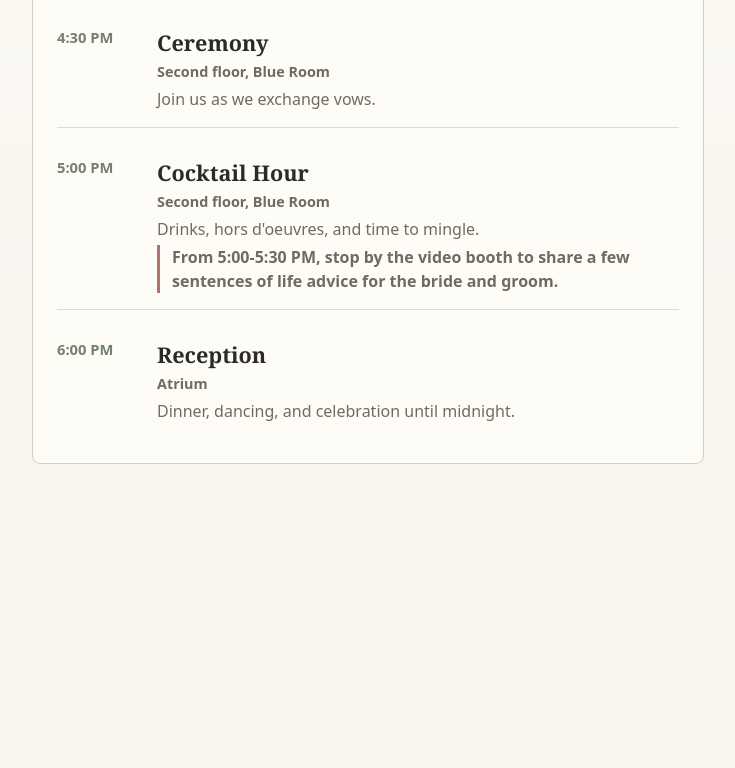
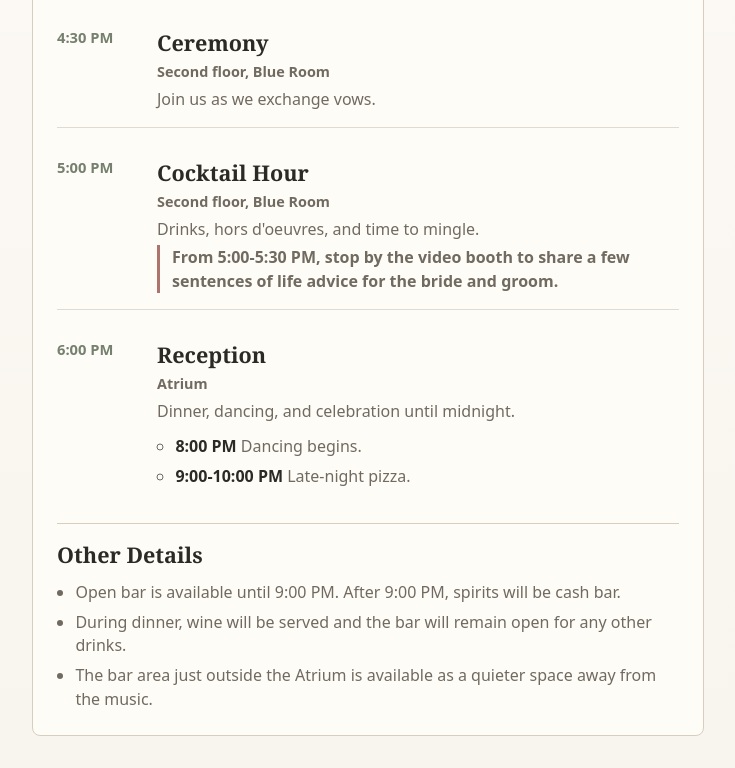
Before and after one commit to jnellis3/wedding_page, a plain HTML site: page index.html in a window 1280 px wide. Shown: the part 593-1361 px from the top of the page, without its empty margins (272-1007 px from the left). Before the commit the page ends 1089 px from the top, so only its background shows below. Drawn offline with Linux system fonts and the light colour scheme.

Commit message:
Add reception and bar details

```diff
--- a/index.html
+++ b/index.html
@@ -52,9 +52,22 @@
               <h3>Reception</h3>
               <p class="timeline-location">Atrium</p>
               <p>Dinner, dancing, and celebration until midnight.</p>
+              <ul class="timeline-details">
+                <li><strong>8:00 PM</strong> Dancing begins.</li>
+                <li><strong>9:00-10:00 PM</strong> Late-night pizza.</li>
+              </ul>
             </div>
           </li>
         </ol>
+
+        <div class="event-details" aria-labelledby="details-title">
+          <h3 id="details-title">Other Details</h3>
+          <ul>
+            <li>Open bar is available until 9:00 PM. After 9:00 PM, spirits will be cash bar.</li>
+            <li>During dinner, wine will be served and the bar will remain open for any other drinks.</li>
+            <li>The bar area just outside the Atrium is available as a quieter space away from the music.</li>
+          </ul>
+        </div>
       </section>
 
       <section class="content-section" id="seating" aria-labelledby="seating-title" hidden>
--- a/styles.css
+++ b/styles.css
@@ -179,6 +179,33 @@ input {
   font-weight: 600;
 }
 
+.timeline-details,
+.event-details ul {
+  display: grid;
+  gap: 0.45rem;
+  margin: 0.75rem 0 0;
+  padding-left: 1.15rem;
+  color: var(--muted);
+  line-height: 1.45;
+}
+
+.timeline-details strong {
+  color: var(--ink);
+}
+
+.event-details {
+  margin-top: 1.15rem;
+  border-top: 1px solid var(--line);
+  padding-top: 1rem;
+}
+
+.event-details h3 {
+  margin: 0;
+  font-family: Georgia, "Times New Roman", serif;
+  font-size: 1.35rem;
+  font-weight: 600;
+}
+
 .search-form {
   display: grid;
   gap: 0.45rem;
```
